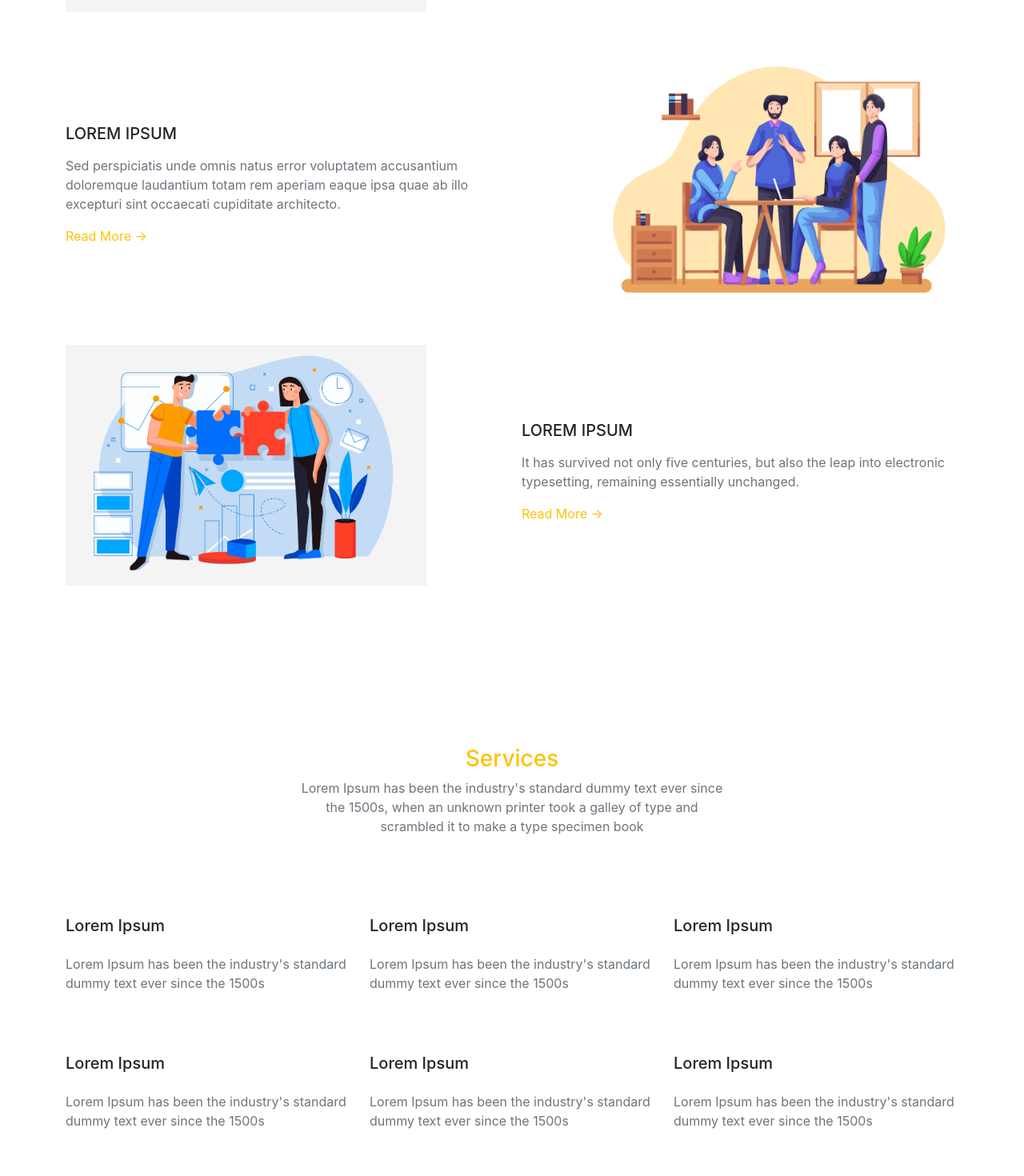
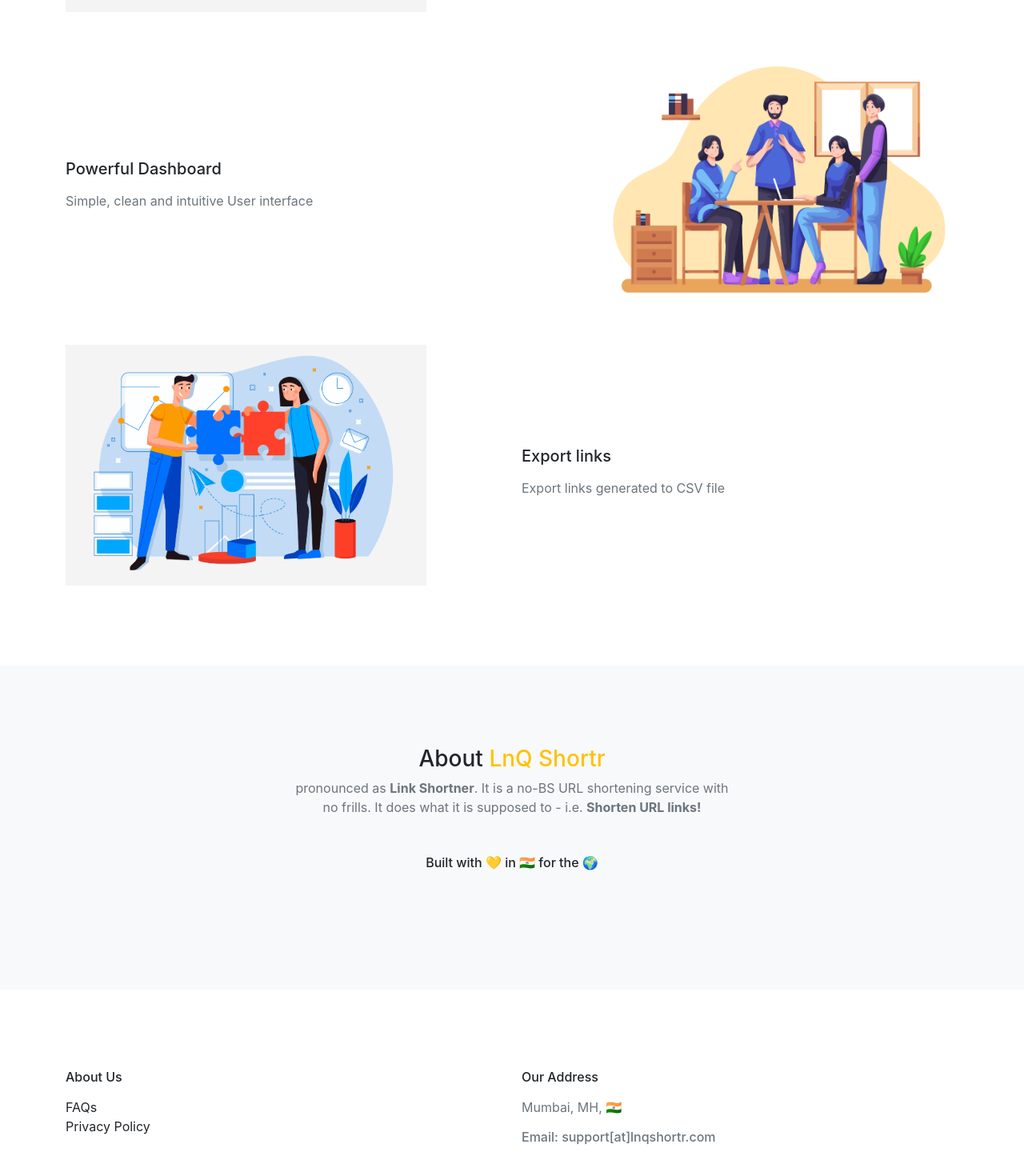
Before and after one commit to nikhilakki/lnq-shortr, a Next.js app in the folder frontend/: page / in a window 1280 px wide. Shown: the part 1272-2742 px from the top of the page at 80% size. Built offline with nearby package versions, Linux system fonts and the light colour scheme.

Commit message:
updates to landing page content

```diff
--- a/frontend/components/About.tsx
+++ b/frontend/components/About.tsx
@@ -15,26 +15,12 @@
         <Row className="justify-content-center">
           <Col lg={6} md={8}>
             <div className="title text-center mb-5">
-              <h3 className="font-weight-normal text-dark">About <span className="text-warning">Us</span></h3>
-              <p className="text-muted">Lorem Ipsum has been the industry's standard dummy text ever since the 1500s, when an unknown printer took a galley of type</p>
+              <h3 className="font-weight-normal text-dark">About <span className="text-warning">LnQ Shortr</span></h3>
+              <p className="text-muted">pronounced as <strong>Link Shortner</strong>. It is a no-BS URL shortening service with no frills. It does what it is supposed to - i.e. <strong>Shorten URL links!</strong></p>
             </div>
-          </Col>
-        </Row>
-        <Row>
-          <Col md={4}>
-            <h2 className="font-weight-light line-height-1_6 text-dark mb-4">Lorem Ipsum has been the industry's standard dummy text</h2>
-          </Col>
-          <Col md={{ size:7, offset :1 }}>
-            <Row>
-              <Col md={6}>
-                <h6 className="text-dark font-weight-light f-20 mb-3">Our Mission</h6>
-                <p className="text-muted font-weight-light">Lorem Ipsum has been the industry's standard dummy text ever since the 1500s, when an unknown printer took a galley of type</p>
-              </Col>
-              <Col md={6}>
-                <h6 className="text-dark font-weight-light f-20 mb-3">Our Vision</h6>
-                <p className="text-muted font-weight-light">Lorem Ipsum has been the industry's standard dummy text ever since the 1500s, when an unknown printer took a galley of type</p>
-              </Col>
-            </Row>
+            <div className="title text-center mb-5">
+            <h6 className="text-dark font-weight-light f-20 mb-3">Built with 💛 in 🇮🇳 for the 🌍</h6>
+                </div>
           </Col>
         </Row>
       </Container>
--- a/frontend/components/Feature.tsx
+++ b/frontend/components/Feature.tsx
@@ -25,7 +25,7 @@
                 </div>
                 <h5 className="text-dark font-weight-normal mb-3 pt-3">{feature.title}</h5>
                 <p className="text-muted mb-3 f-15">{feature.desc}</p>
-                <a href={feature.link} className="f-16 text-warning">Read More <span className="right-icon ml-2">&#8594;</span></a>
+                {/* <a href={feature.link} className="f-16 text-warning">Read More <span className="right-icon ml-2">&#8594;</span></a> */}
               </div>
             </Col>
         </Row>
@@ -38,7 +38,7 @@
             </div>
             <h5 className="text-dark font-weight-normal mb-3 pt-3">{feature.title}</h5>
             <p className="text-muted mb-3 f-15">{feature.desc}</p>
-            <a href={feature.link} className="f-16 text-warning">Read More <span className="right-icon ml-2">&#8594;</span></a>
+            {/* <a href={feature.link} className="f-16 text-warning">Read More <span className="right-icon ml-2">&#8594;</span></a> */}
           </div>
         </Col>
         <Col md={{size:5, offset:1}} className="mt-5 mt-sm-0">
@@ -56,9 +56,9 @@
 const Feature = () => {
 
   const features = [
-    {id : 1, img : "./images/45.png", title : "LOREM IPSUM", desc : "It has survived not only five centuries, but also the leap into electronic typesetting, remaining essentially unchanged.", link : "/"},
-    {id : 2, img : "./images/Group Members.png", title : "LOREM IPSUM", desc : "Sed perspiciatis unde omnis natus error voluptatem accusantium doloremque laudantium totam rem aperiam eaque ipsa quae ab illo excepturi sint occaecati cupiditate architecto.", link : "/"},
-    {id : 3, img : "./images/45.png", title : "LOREM IPSUM", desc : "It has survived not only five centuries, but also the leap into electronic typesetting, remaining essentially unchanged.", link : "/"},
+    {id : 1, img : "./images/45.png", title : "Shorten URL links", desc : "Generate links one at a time or in bulk", link : "/"},
+    {id : 2, img : "./images/Group Members.png", title : "Powerful Dashboard", desc : "Simple, clean and intuitive User interface", link : "/"},
+    {id : 3, img : "./images/45.png", title : "Export links", desc : "Export links generated to CSV file", link : "/"},
   ];
 
   return (
@@ -68,7 +68,8 @@
           <Col lg={6} md={8}>
             <div className="title text-center mb-5">
               <h3 className="font-weight-normal text-dark"><span className="text-warning">Features</span></h3>
-              <p className="text-muted">Lorem Ipsum has been the industry's standard dummy text ever since the 1500s, when an unknown printer took a galley of type and scrambled it to make a type specimen book</p>
+              <p className="text-muted">lnq-shortr is designed and built with minialist principles.
+              <br></br>UX/UI, Backend or the Cloud everything is designed to be sleek, swift and fast</p>
             </div>
           </Col>
         </Row>
--- a/frontend/components/Footer.tsx
+++ b/frontend/components/Footer.tsx
@@ -6,21 +6,15 @@
 import React from 'react';
 import { Container, Row, Col } from "reactstrap";
 
+const currentYear = new Date().getFullYear();
+
 const Footer = () => {
   const links = [
-    { id : 1, title : "Feature",
-      child : [
-          { title : "LOREM IPSUM", link : "/" },
-          { title : "LOREM IPSUM", link : "/" },
-          { title : "LOREM IPSUM", link : "/" },
-          { title : "LOREM IPSUM", link : "/" }
-      ]
-    },
+
     { id : 2, title : "About Us",
       child : [
-          { title : "Contact Us", link : "/" },
-          { title : "FAQs", link : "/" },
-          { title : "Privacy Policy", link : "/" },
+          { title : "FAQs", link : "/faq" },
+          { title : "Privacy Policy", link : "/privacy" },
       ]
     },
   ];
@@ -29,17 +23,12 @@
     <section className="footer section">
       <Container>
         <Row>
-          <Col lg={4}>
-              <div className="mb-4">
-                <p className="text-muted mt-4 mb-2">email@email.com</p>
-                <h6 className="text-muted font-weight-normal">+99 1234-5678-9</h6>
-              </div>
-          </Col>
-          <Col lg={8}>
+
+          <Col lg={12}>
             <Row>
               {
                 links.map((link, key) =>
-                  <Col key={key} md={4}>
+                  <Col key={key} md={6}>
                     <h6 className="text-dark mb-3">{link.title}</h6>
                     <ul className="list-unstyled company-sub-menu">
                       {
@@ -52,10 +41,10 @@
                 )
               }
 
-              <Col md={4}>
+              <Col md={6}>
                 <h6 className="text-dark mb-3">Our Address</h6>
-                <p className="text-muted f-14">1234 Lorem Ipsum dummy text, 12345</p>
-                <h6 className="text-muted pb-2">Email: email@email.com</h6>
+                <p className="text-muted f-14">Mumbai, MH, 🇮🇳</p>
+                <h6 className="text-muted pb-2">Email: support[at]lnqshortr.com</h6>
                 <ul className="list-unstyled footer-social-list mt-4">
                   <li className="list-inline-item"><a href="#"><i className="mdi mdi-facebook"></i></a></li>
                   <li className="list-inline-item"><a href="#"><i className="mdi mdi-instagram"></i></a></li>
@@ -66,10 +55,11 @@
           </Col>
         </Row>
 
+
         <Row className="mt-5">
           <Col md={12}>
             <div className="text-center text-muted">
-              <p className="mb-0 f-15">2020 © Name. Design by Name</p>
+              <p className="mb-0 f-15">{currentYear} © lnq-shortr by <a href="https://nikhilakki.in/about" target="__blank">Nikhil Akki</a></p>
             </div>
           </Col>
         </Row>
--- a/frontend/components/Header.tsx
+++ b/frontend/components/Header.tsx
@@ -36,7 +36,7 @@
     <div className={`header${sticky ? ' sticky' : ''}`}>
       <Navbar light expand="md">
         <Container>
-          <NavbarBrand href="/">LOGO</NavbarBrand>
+          <NavbarBrand href="/">lnq shortr</NavbarBrand>
           <NavbarToggler onClick={toggle} />
           <Collapse isOpen={isOpen} navbar>
             <Nav className="m-auto" navbar>
@@ -45,9 +45,6 @@
               </NavItem>
               <NavItem>
                 <NavLink href="#feature">Features</NavLink>
-              </NavItem>
-              <NavItem>
-                <NavLink href="#service">Services</NavLink>
               </NavItem>
               <NavItem>
                 <NavLink href="#about">About</NavLink>
--- a/frontend/components/Service.tsx
+++ /dev/null
@@ -1,45 +0,0 @@
-import React from 'react';
-import { Container, Row, Col } from "reactstrap";
-
-const Service = () => {
-  const services = [
-    { title : "Lorem Ipsum", desc : "Lorem Ipsum has been the industry's standard dummy text ever since the 1500s" },
-    { title : "Lorem Ipsum", desc : "Lorem Ipsum has been the industry's standard dummy text ever since the 1500s" },
-    { title : "Lorem Ipsum", desc : "Lorem Ipsum has been the industry's standard dummy text ever since the 1500s" },
-    { title : "Lorem Ipsum", desc : "Lorem Ipsum has been the industry's standard dummy text ever since the 1500s" },
-    { title : "Lorem Ipsum", desc : "Lorem Ipsum has been the industry's standard dummy text ever since the 1500s" },
-    { title : "Lorem Ipsum", desc : "Lorem Ipsum has been the industry's standard dummy text ever since the 1500s" },
-  ]
-
-  return (
-    <section className="section" id="service">
-      <Container>
-        <Row className="justify-content-center">
-          <Col lg={6} md={8}>
-            <div className="title text-center mb-5">
-              <h3 className="font-weight-normal text-dark"><span className="text-warning">Services</span></h3>
-              <p className="text-muted">Lorem Ipsum has been the industry's standard dummy text ever since the 1500s, when an unknown printer took a galley of type and scrambled it to make a type specimen book</p>
-            </div>
-          </Col>
-        </Row>
-        <Row>
-          {
-            services.map((service, key) =>
-              <Col key={key} lg={4} md={6}>
-                <div>
-                  <div className="mb-5">
-                      <i className={service.icon}></i>
-                  </div>
-                  <h5 className="text-dark font-weight-normal pt-1 mb-4">{service.title}</h5>
-                  <p className="text-muted mb-4">{service.desc}</p>
-                </div>
-              </Col>
-            )
-          }
-        </Row>
-      </Container>
-    </section>
-  );
-}
-
-export default Service;
--- a/frontend/pages/index.tsx
+++ b/frontend/pages/index.tsx
@@ -7,7 +7,6 @@
 import Header from "../components/Header";
 import Hero from "../components/Hero";
 import Feature from '../components/Feature';
-import Service from '../components/Service';
 import About from '../components/About';
 import Footer from '../components/Footer';
 
@@ -17,7 +16,6 @@
       <Header />
       <Hero />
       <Feature/>
-      <Service />
       <About />
       <Footer />
     </Layout>
```
Also changed, not shown: frontend/components/Hero.tsx (+4 -4 lines).
